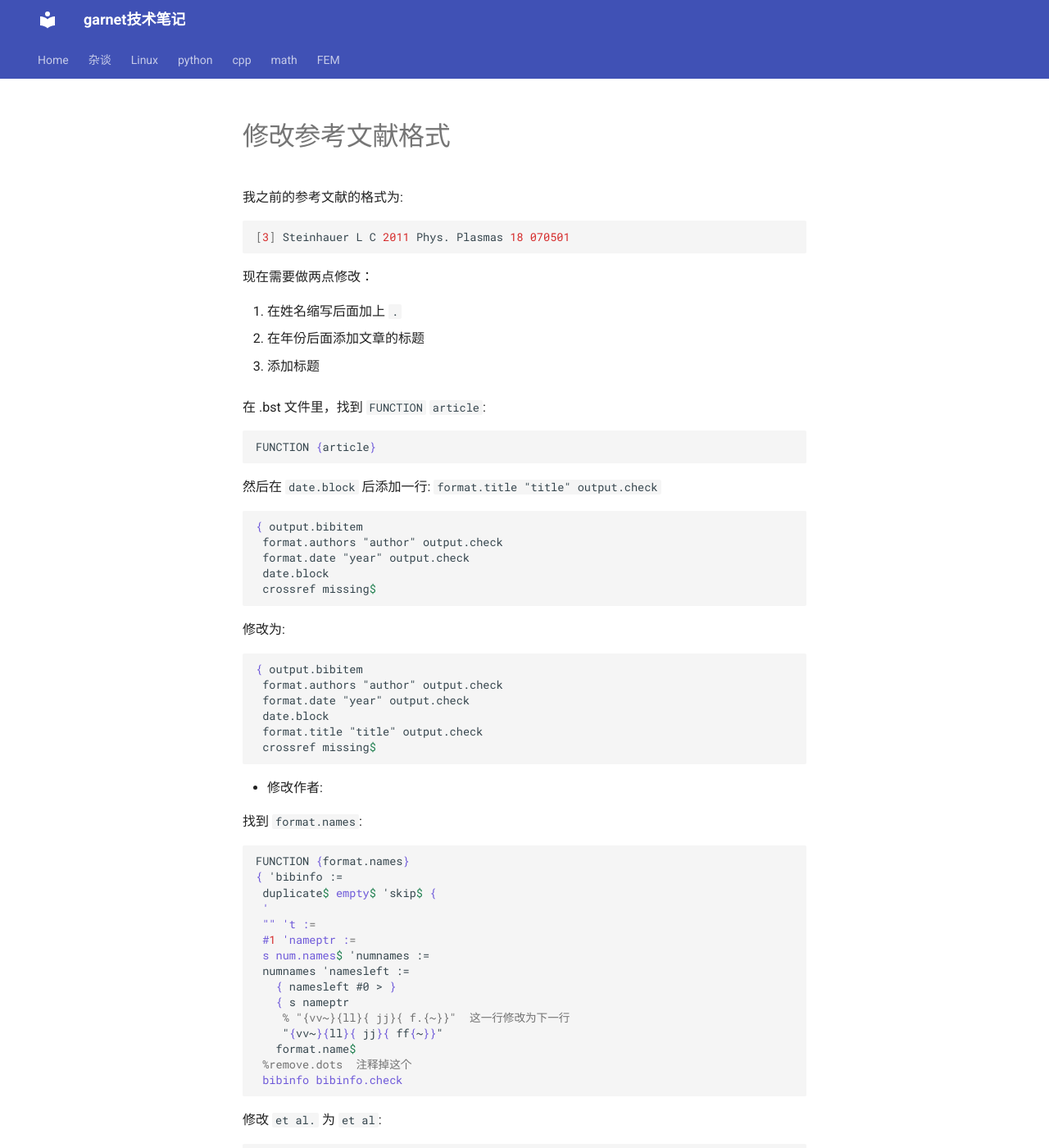
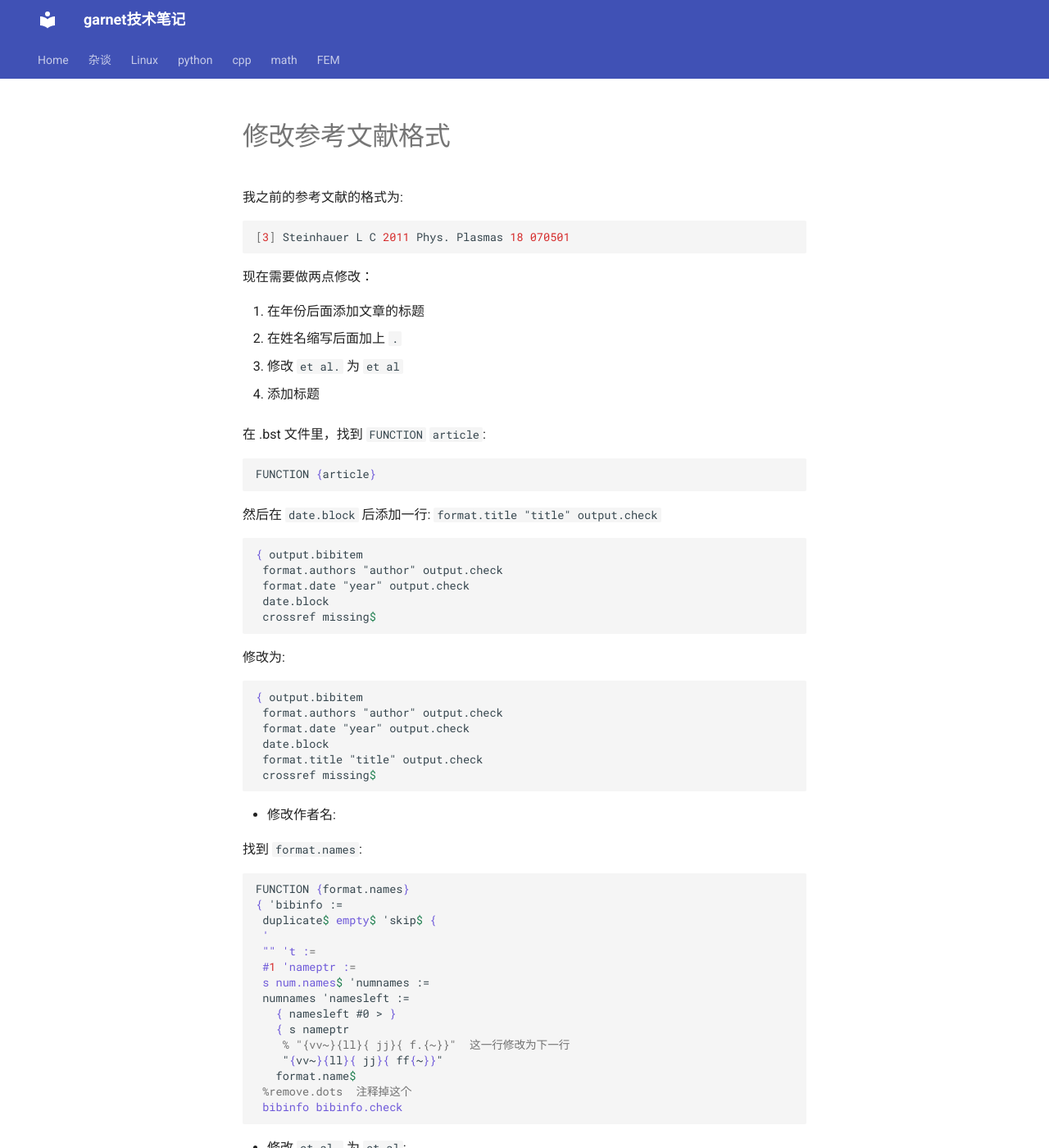
Before and after one commit to ymma98/technotes, an MkDocs documentation site: the page built from docs/latex/修改参考文献格式.md, in a window 1280 px wide and 1400 px high. Shown: the whole window at 82% size. Built offline with MkDocs 1.6.1 and Material for MkDocs 9.7.7, drawn with Linux system fonts in a browser that asks for light colours.

Commit message:
docs/latex/修改参考文献格式.md updated from https://stackedit.cn/

```diff
--- a/docs/latex/修改参考文献格式.md
+++ b/docs/latex/修改参考文献格式.md
@@ -8,8 +8,9 @@
 
 现在需要做两点修改：
 
-1. 在姓名缩写后面加上 `.`
-2. 在年份后面添加文章的标题
+1. 在年份后面添加文章的标题
+2. 在姓名缩写后面加上 `.`
+3. 修改 `et al.` 为 `et al`
 
 * 添加标题
 
@@ -42,7 +43,7 @@ FUNCTION {article}
 
 
 
-* 修改作者:
+* 修改作者名:
 
 找到 `format.names`:
 
```
Also changed, not shown: other parts of docs/latex/修改参考文献格式.md (+5 -5 lines).
